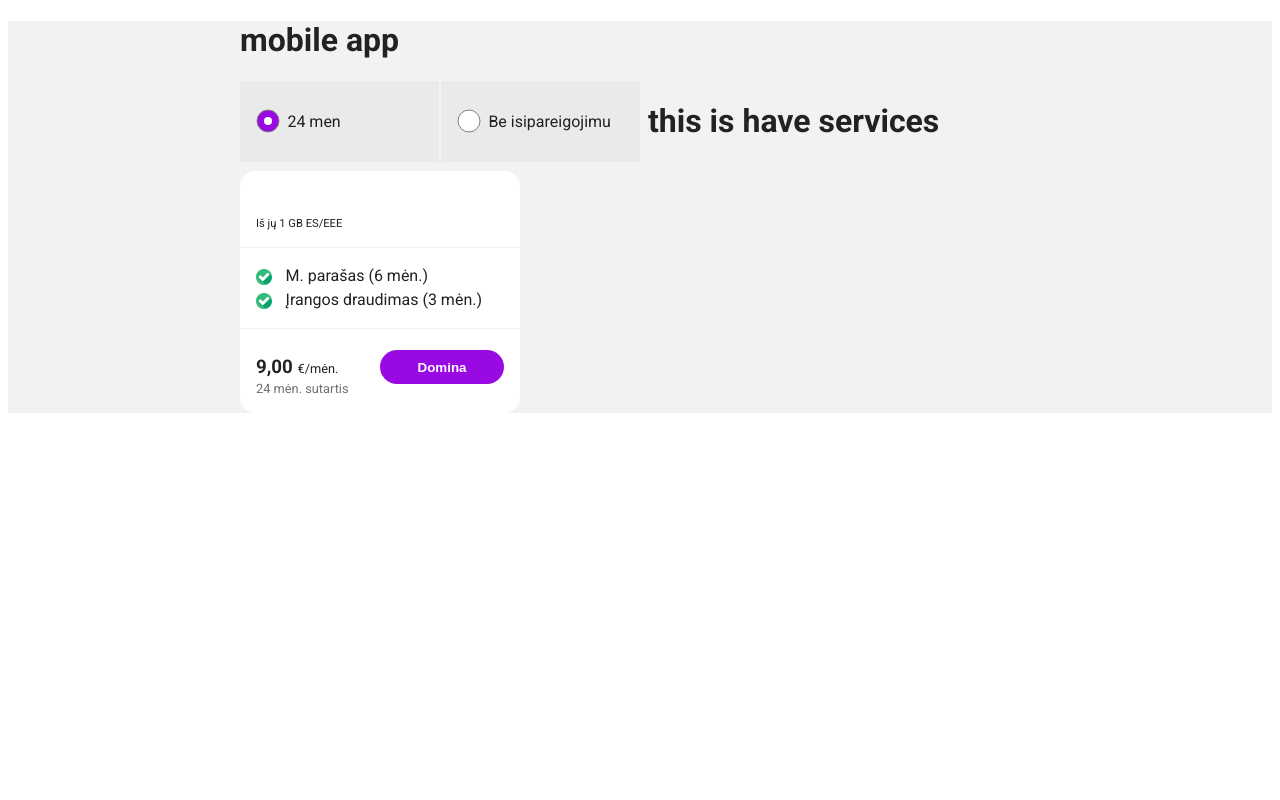
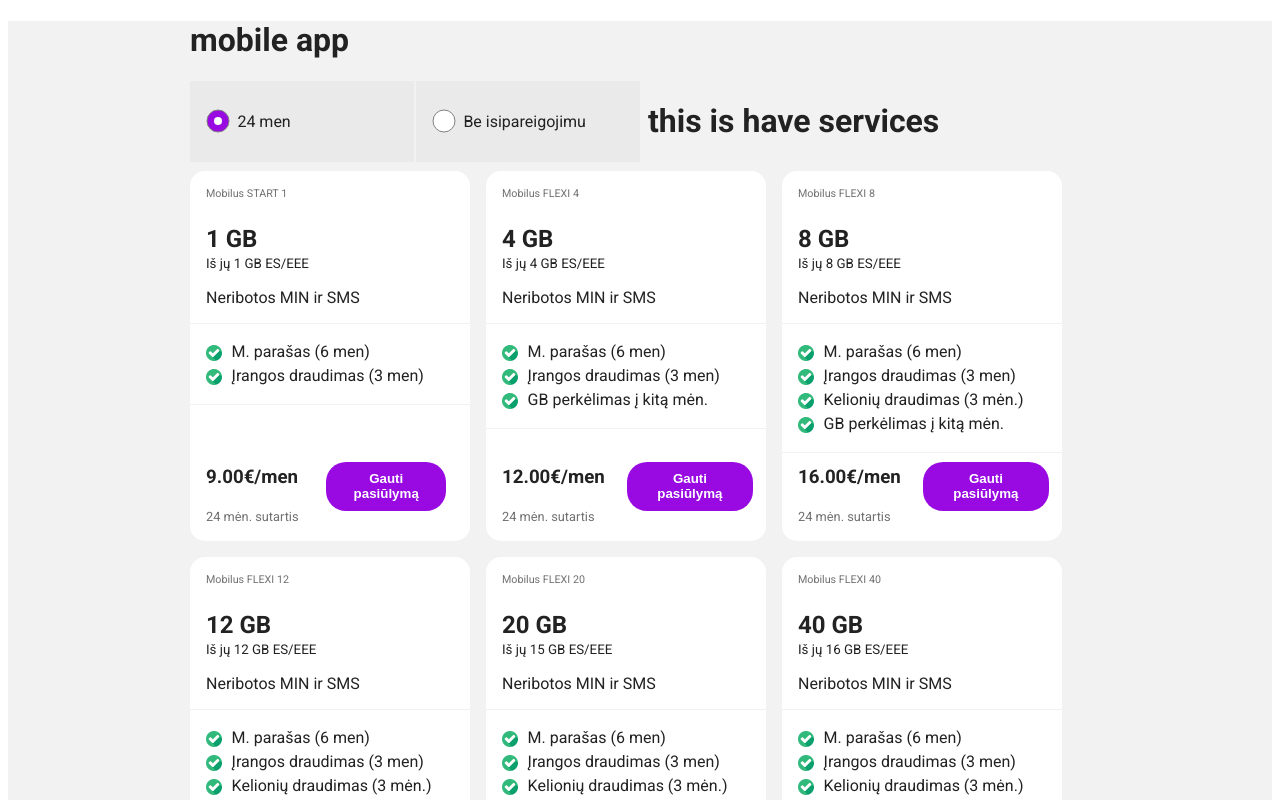
Before and after one commit to lukas-anci/mobile-plans, a React (Create React App) app: page / in a window 1280 px wide. Shown: the top 800 px of the page. Built offline with nearby package versions, Linux system fonts and the light colour scheme.

Commit message:
Domina bottom postion with position absolute

```diff
--- /dev/null
+++ b/public/data/allplans.json
@@ -0,0 +1,213 @@
+[
+    {
+      "headerTitle": "Mobilus START 1",
+      "dataAlowed": 1,
+      "dataServices": 2,
+      "dataEU": 1,
+      "minSms": "Neribotos MIN ir SMS",
+      "features": [
+        {
+          "title": "M. parašas (6 men)"
+        },
+        {
+          "title": "Įrangos draudimas (3 men)"
+        }
+      ],
+      "price": {
+        "commitment": 9,
+        "noCommitment": 9.9
+      },
+      "period": "men",
+      "contractLength": {
+        "commitment": "24 mėn. sutartis",
+        "noCommitment": "Be įsipareigojimų"
+      },
+      "ctaButton": "Gauti pasiūlymą"
+    },
+    {
+      "headerTitle": "Mobilus FLEXI 4",
+      "dataAlowed": 4,
+      "dataServices": 8,
+      "dataEU": 4,
+      "minSms": "Neribotos MIN ir SMS",
+      "features": [
+        {
+          "title": "M. parašas (6 men)"
+        },
+        {
+          "title": "Įrangos draudimas (3 men)"
+        },
+        {
+          "title": "GB perkėlimas į kitą mėn."
+        }
+      ],
+      "price": {
+        "commitment": 12,
+        "noCommitment": 13.9
+      },
+      "period": "men",
+      "contractLength": {
+        "commitment": "24 mėn. sutartis",
+        "noCommitment": "Be įsipareigojimų"
+      },
+      "ctaButton": "Gauti pasiūlymą"
+    },
+    {
+      "headerTitle": "Mobilus FLEXI 8",
+      "dataAlowed": 8,
+      "dataServices": 16,
+      "dataEU": 8,
+      "minSms": "Neribotos MIN ir SMS",
+      "features": [
+        {
+          "title": "M. parašas (6 men)"
+        },
+        {
+          "title": "Įrangos draudimas (3 men)"
+        },
+        {
+          "title": "Kelionių draudimas (3 mėn.)"
+        },
+        {
+          "title": "GB perkėlimas į kitą mėn."
+        }
+      ],
+      "price": {
+        "commitment": 16,
+        "noCommitment": 17.9
+      },
+      "period": "men",
+      "contractLength": {
+        "commitment": "24 mėn. sutartis",
+        "noCommitment": "Be įsipareigojimų"
+      },
+      "ctaButton": "Gauti pasiūlymą"
+    },
+    {
+      "headerTitle": "Mobilus FLEXI 12",
+      "dataAlowed": 12,
+      "dataServices": 24,
+      "dataEU": 12,
+      "minSms": "Neribotos MIN ir SMS",
+      "features": [
+        {
+          "title": "M. parašas (6 men)"
+        },
+        {
+          "title": "Įrangos draudimas (3 men)"
+        },
+        {
+          "title": "Kelionių draudimas (3 mėn.)"
+        },
+        {
+          "title": "GB perkėlimas į kitą mėn."
+        }
+      ],
+      "price": {
+        "commitment": 19,
+        "noCommitment": 21.9
+      },
+      "period": "men",
+      "contractLength": {
+        "commitment": "24 mėn. sutartis",
+        "noCommitment": "Be įsipareigojimų"
+      },
+      "ctaButton": "Gauti pasiūlymą"
+    },
+    {
+      "headerTitle": "Mobilus FLEXI 20",
+      "dataAlowed": 20,
+      "dataServices": 40,
+      "dataEU": 15,
+      "worldwide": 500,
+      "minSms": "Neribotos MIN ir SMS",
+      "features": [
+        {
+          "title": "M. parašas (6 men)"
+        },
+        {
+          "title": "Įrangos draudimas (3 men)"
+        },
+        {
+          "title": "Kelionių draudimas (3 mėn.)"
+        },
+        {
+          "title": "GB perkėlimas į kitą mėn."
+        }
+      ],
+      "price": {
+        "commitment": 23,
+        "noCommitment": 25.9
+      },
+      "period": "men",
+      "contractLength": {
+        "commitment": "24 mėn. sutartis",
+        "noCommitment": "Be įsipareigojimų"
+      },
+      "ctaButton": "Gauti pasiūlymą"
+    },
+    {
+      "headerTitle": "Mobilus FLEXI 40",
+      "dataAlowed": 40,
+      "dataServices": 80,
+      "dataEU": 16,
+      "worldwide": 500,
+      "minSms": "Neribotos MIN ir SMS",
+      "features": [
+        {
+          "title": "M. parašas (6 men)"
+        },
+        {
+          "title": "Įrangos draudimas (3 men)"
+        },
+        {
+          "title": "Kelionių draudimas (3 mėn.)"
+        },
+        {
+          "title": "GB perkėlimas į kitą mėn."
+        }
+      ],
+      "price": {
+        "commitment": 19,
+        "noCommitment": 21.9
+      },
+      "period": "men",
+      "contractLength": {
+        "commitment": "24 mėn. sutartis",
+        "noCommitment": "Be įsipareigojimų"
+      },
+      "ctaButton": "Gauti pasiūlymą"
+    },
+    {
+      "headerTitle": "Mobilus NERIBOTAI",
+      "dataAlowed": "Neriboti",
+      "dataServices": "Neriboti",
+      "dataEU": 19,
+      "worldwide": 500,
+      "minSms": "Neribotos MIN ir SMS",
+      "features": [
+        {
+          "title": "M. parašas (6 men)"
+        },
+        {
+          "title": "Įrangos draudimas (3 men)"
+        },
+        {
+          "title": "Kelionių draudimas (3 mėn.)"
+        },
+        {
+          "title": "Pritaikytas 5G testavimui"
+        }
+      ],
+      "price": {
+        "commitment": 29,
+        "noCommitment": 33.9
+      },
+      "period": "men",
+      "contractLength": {
+        "commitment": "24 mėn. sutartis",
+        "noCommitment": "Be įsipareigojimų"
+      },
+      "ctaButton": "Gauti pasiūlymą"
+    }
+  ]
--- a/src/App.css
+++ b/src/App.css
@@ -14,7 +14,7 @@
 }
 /* common */
 .container {
-  max-width: 800px;
+  max-width: 900px;
   margin: 0 auto;
 }
 .d-flex {
@@ -47,13 +47,20 @@ ul {
 
 /* CARD */
 /* mobile-plane */
+.plan-cards {
+  display: flex;
+  gap: 1rem;
+  flex-wrap: wrap;
+}
 .mobile-plan {
   background-color: #fff;
   /* temporary */
-  max-width: 280px;
+  width: 280px;
   padding: 1rem;
   border-radius: 15px;
   overflow: hidden;
+  position: relative;
+  padding-bottom: 80px;
 }
 .plan__header {
   font-weight: normal;
@@ -89,6 +96,8 @@ ul {
 .plan__bottom {
   display: flex;
   align-items: center;
+  position: absolute;
+  bottom: 1rem;
 }
 .bottom__price-part {
   width: 50%;
--- a/src/App.jsx
+++ b/src/App.jsx
@@ -13,6 +13,7 @@ class App extends Component {
     this.state = {
       noCommitment: false,
       mobile1: {},
+      allPlans: [],
     };
   }
 
@@ -25,10 +26,12 @@ class App extends Component {
       const res = await fetch('/data/plan1.json');
 
       const data = await res.json();
+      const { data: newPlans } = await axios.get('/data/allplans.json');
+      console.log('newPlans', newPlans);
 
       console.log(data);
       console.log(resultAxios);
-      this.setState({ mobile1: resultAxios });
+      this.setState({ mobile1: resultAxios, allPlans: newPlans });
     } catch (err) {
       console.log(err);
     }
@@ -61,7 +64,13 @@ class App extends Component {
           </div>
           <main className="plan-cards">
             {/* <MobilePlan /> */}
-            <MobilePlanOff mobile={this.state.mobile1} />
+            {this.state.allPlans.map((plan) => (
+              <MobilePlanOff
+                key={plan.headerTitle}
+                commit={this.state.noCommitment}
+                mobile={plan}
+              />
+            ))}
           </main>
         </div>
       </div>
--- a/src/components/mobilePlanOff.jsx
+++ b/src/components/mobilePlanOff.jsx
@@ -2,41 +2,55 @@ import React, { Component } from 'react';
 import ListImage from '../static/checked.png';
 class MobilePlanOff extends Component {
   state = {};
+  formatPrice(num) {
+    console.log(`skaicius ${num}`);
+    return num?.toFixed(2);
+  }
   render() {
+    const { mobile: p } = this.props;
     return (
       <div className="mobile-plan">
-        <h6 className="plan__header">{this.props.headerTitle}</h6>
-        <h2 className="plan__dataAllow">{this.props.dataAlowed}</h2>
-        <small className="plan__dataEu">Iš jų 1 GB ES/EEE</small>
-        <p className="plan__min-sms">{this.props.minSms}</p>
+        <h6 className="plan__header">{p.headerTitle}</h6>
+        <h2 className="plan__dataAllow">{p.dataAlowed} GB</h2>
+        <small className="plan__dataEU">Iš jų {p.dataEU} GB ES/EEE</small>
+        <p className="plan__min-sms">{p.minSms}</p>
         <div className="plan__features">
           <div className="hr"></div>
           <ul className="features__list">
-            <li>
-              {' '}
-              <img className="features__check" src={ListImage} alt="" />{' '}
-              <span>M. parašas (6 mėn.)</span>
-            </li>
-            <li>
-              {' '}
-              <img className="features__check" alt="" src={ListImage} />
-              <span> Įrangos draudimas (3 mėn.)</span>
-            </li>
+            {p.features?.length > 0 &&
+              p.features.map((f) => (
+                <li key={f.title}>
+                  <img
+                    className="features__check"
+                    src={ListImage}
+                    alt="check"
+                  />
+                  <span>{f.title}</span>
+                </li>
+              ))}
           </ul>
           <div className="hr"></div>
         </div>
         <div className="plan__bottom">
           <div className="bottom__price-part">
-            <h3 className="botton__price">
-              9,00 <span>€/mėn.</span>
+            <h3 className="bottom__price">
+              {/* {p.price && p.price.commitment} <span>&euro;/men</span> */}
+              {/* p.price? - pasitikrina ar turi reiksme iki ? .commitment */}
+              {!this.props.commit
+                ? this.formatPrice(p.price?.commitment)
+                : this.formatPrice(p.price?.noCommitment)}
+              <span>&euro;/{p.period}</span>
             </h3>
-            <small className="bottom__term">24 mėn. sutartis</small>
+            <small className="bottom__term">
+              {!this.props.commit
+                ? p.contractLength?.commitment
+                : p.contractLength?.noCommitment}
+            </small>
           </div>
-          <button className="plan__cta">Domina</button>
+          <button className="plan__cta">{p.ctaButton}</button>
         </div>
       </div>
     );
   }
 }
-
 export default MobilePlanOff;
```
